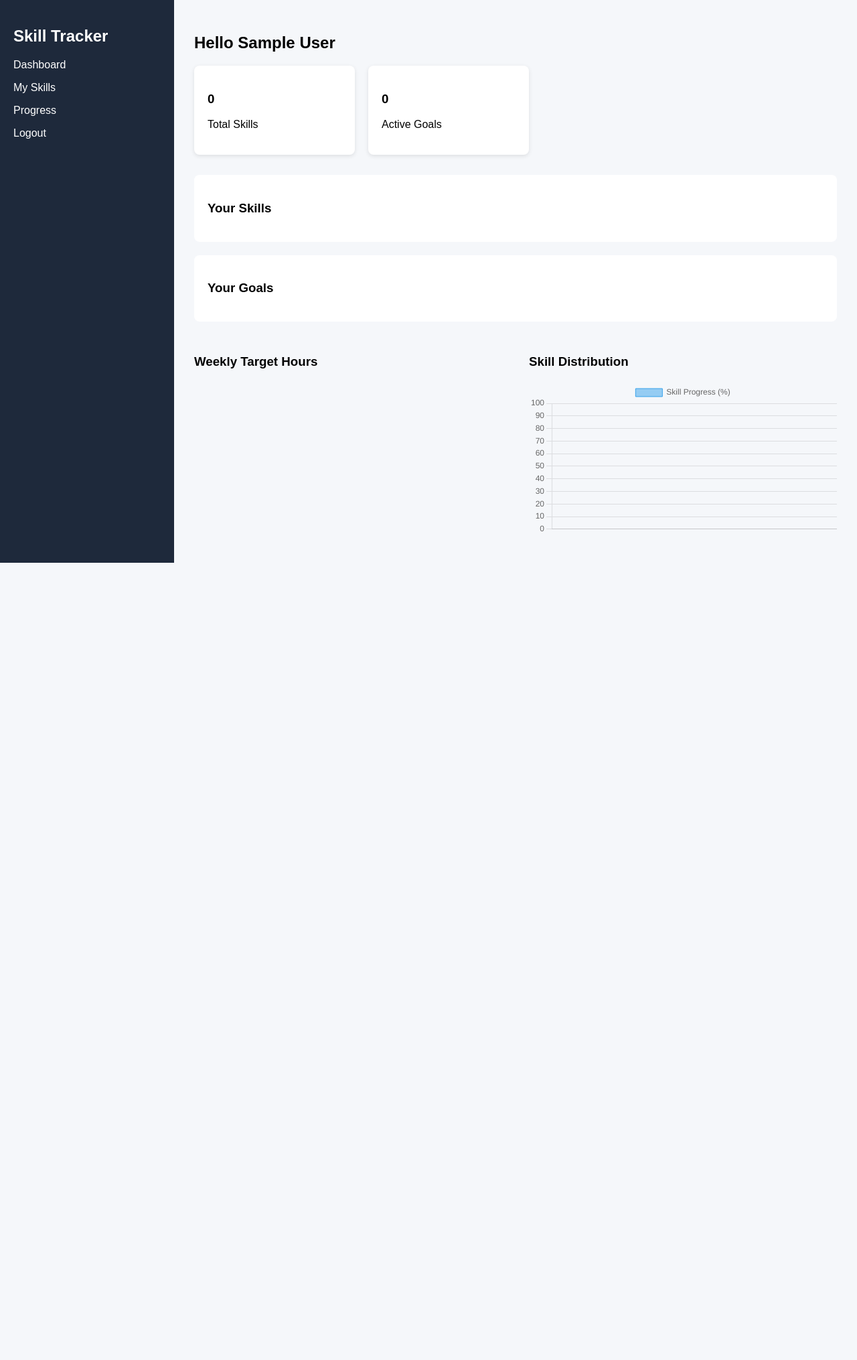
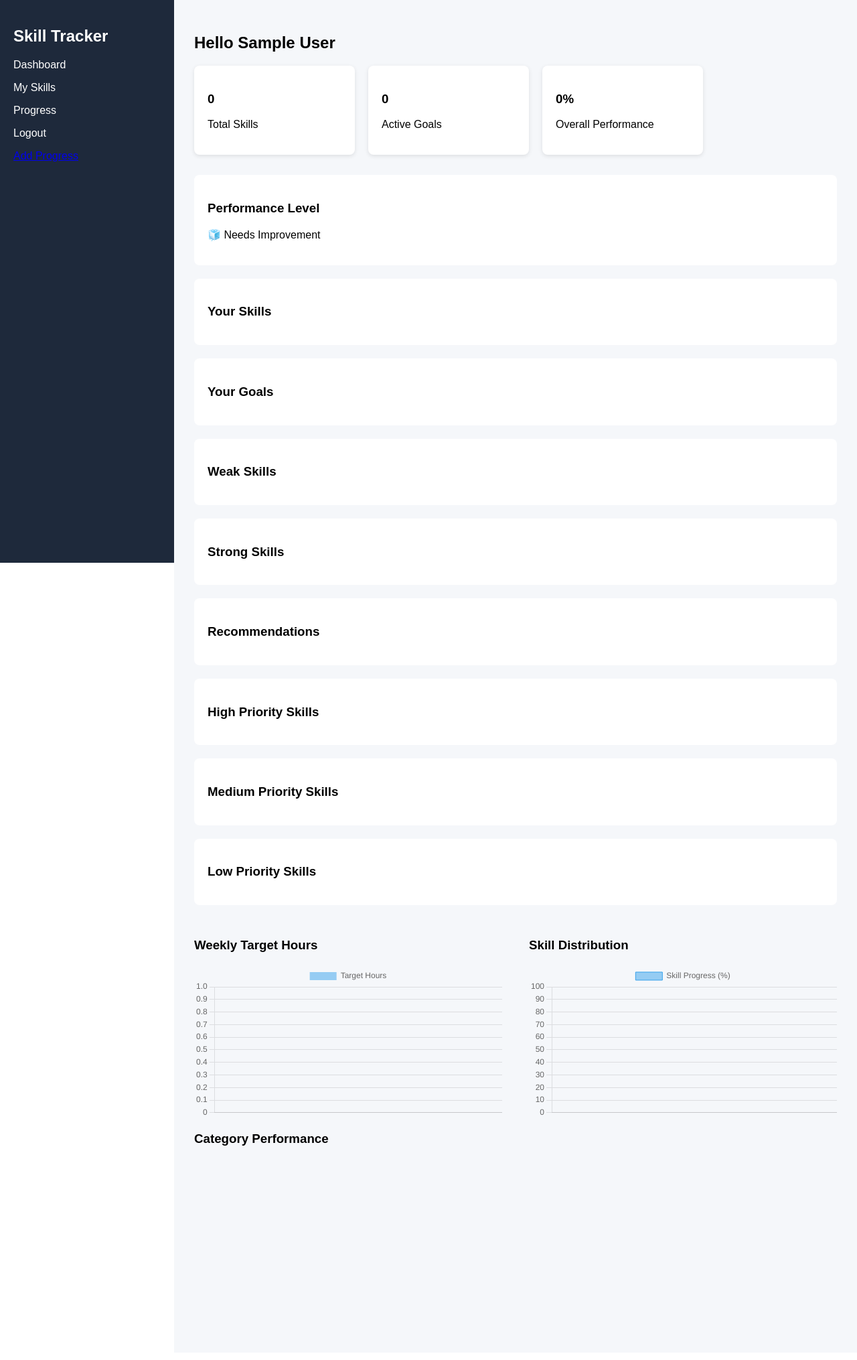
Before and after one commit to sormilabagui/student_skill_progress_analytics, a Flask app: page /user-dashboard in a window 1280 px wide. Shown: the whole page at 67% size. Before the commit the page ends 840 px from the top, so only its background shows below. Run offline with Flask 3, Linux system fonts and the light colour scheme; the visitor is signed in with stand-in values (Sample User, id 1); data that the repository does not hold is empty; a map, chart or similar area stays blank.

Commit message:
update...

```diff
--- a/app/routes.py
+++ b/app/routes.py
@@ -1,7 +1,8 @@
 from flask import Blueprint, render_template, request, redirect, url_for
-from .models import SkillCategory, Skill, UserSkill, Goal
+from .models import SkillCategory, Skill, UserSkill, Goal, Progress
 from .extensions import db
 from flask_login import login_required, current_user
+from datetime import datetime, timedelta
 
 main = Blueprint('main', __name__)
 
@@ -22,31 +23,130 @@ def admin_dashboard():
 @login_required
 def user_dashboard():
 
+
     # Skills selected by user
     user_skills = current_user.user_skills
 
     # Active goals
-    goals = Goal.query.filter_by(user_id=current_user.id, status="active").all()
+    goals = Goal.query.filter_by(
+        user_id=current_user.id,
+        status="active"
+    ).all()
 
-    # Data for charts
+    # Chart Data
+    skill_labels = []
+    skill_progress = []
     skill_names = []
     target_hours = []
-    skill_labels = [us.skill.skill_name for us in user_skills]
-    skill_progress = [0 for _ in user_skills]
 
-    for g in goals:
-        skill_names.append(g.skill.skill_name)
-        target_hours.append(g.target_hours_per_week)
+    # Analytics Data
+    weak_skills = []
+    strong_skills = []
+    recommendations = []
+    goal_progress = {}
+
+    #priority analysis
+    high_priority = []
+    medium_priority = []
+    low_priority = []
+
+    total_progress = 0
+    skill_count = 0
+
+    category_data = {}
+
+    for us in user_skills:
+
+        skill_name = us.skill.skill_name
+        weight = us.skill.weight
+        category = us.skill.category.name
+
+        if weight >= 7:
+            high_priority.append(skill_name)
+
+        elif weight >= 5:
+            medium_priority.append(skill_name)
+
+        else:
+            low_priority.append(skill_name)
+
+        goal = Goal.query.filter_by(
+            user_id=current_user.id,
+            skill_id=us.skill_id,
+            status="active"
+        ).first()
+
+        if goal:
+
+            target = goal.target_hours_per_week
+
+            # Get last 7 days progress
+            week_ago = datetime.utcnow() - timedelta(days=7)
+
+            progress_entries = Progress.query.filter(
+                Progress.user_id == current_user.id,
+                Progress.skill_id == us.skill_id,
+                Progress.date >= week_ago
+            ).all()
+
+            actual = sum(p.hours_spent for p in progress_entries)
+
+            progress = (actual / target) * 100 if target else 0
+            goal_progress[skill_name] = round(progress, 2)
+
+            total_progress += progress
+            skill_count += 1
+
+            if category in category_data:
+                category_data[category] += progress
+            else:
+                category_data[category] = progress
+
+            skill_names.append(skill_name)
+            target_hours.append(target)
+
+            # Weakness detection
+            if progress == 0:
+                weak_skills.append(skill_name)
+                recommendations.append(f"Start working on {skill_name}")
+
+            elif progress < 50:
+                weak_skills.append(skill_name)
+                recommendations.append(f"Increase time for {skill_name}")
+
+            else:
+                strong_skills.append(skill_name)
+
+        else:
+            progress = 0
+
+        skill_labels.append(skill_name)
+        skill_progress.append(progress)
+
+    overall_performance = round(total_progress / skill_count, 2) if skill_count else 0
+    category_labels = list(category_data.keys())
+    category_values = list(category_data.values())
+
 
     return render_template(
         "user_dashboard.html",
         user=current_user,
         user_skills=user_skills,
         goals=goals,
+        goal_progress=goal_progress,
         skill_names=skill_names,
         target_hours=target_hours,
         skill_labels=skill_labels,
-        skill_progress=skill_progress
+        skill_progress=skill_progress,
+        weak_skills=weak_skills,
+        strong_skills=strong_skills,
+        recommendations=recommendations,
+        high_priority=high_priority,
+        medium_priority=medium_priority,
+        low_priority=low_priority,
+        overall_performance=overall_performance,
+        category_labels=category_labels,
+        category_values=category_values,
     )
 
 @main.route("/admin/add-category", methods=["GET", "POST"])
@@ -128,3 +228,27 @@ def skill_setup():
         return redirect(url_for("main.user_dashboard"))
 
     return render_template("setup_skills.html", categories=categories)
+
+@main.route("/add-progress", methods=["GET", "POST"])
+@login_required
+def add_progress():
+
+    user_skills = current_user.user_skills
+
+    if request.method == "POST":
+
+        skill_id = request.form.get("skill_id")
+        hours = float(request.form.get("hours"))
+
+        progress = Progress(
+            user_id=current_user.id,
+            skill_id=skill_id,
+            hours_spent=hours
+        )
+
+        db.session.add(progress)
+        db.session.commit()
+
+        return redirect(url_for("main.user_dashboard"))
+
+    return render_template("add_progress.html", user_skills=user_skills)
--- a/app/static/js/user_dashboard.js
+++ b/app/static/js/user_dashboard.js
@@ -1,5 +1,6 @@
 document.addEventListener("DOMContentLoaded", function () {
 
+    // Skill Progress Chart
     const skillCanvas = document.getElementById("skillChart");
 
     const labels = JSON.parse(skillCanvas.dataset.labels);
@@ -26,4 +27,48 @@ document.addEventListener("DOMContentLoaded", function () {
         }
     });
 
+
+
+    // Category Pie Chart
+    const categoryCanvas = document.getElementById("categoryChart");
+
+    const categoryLabels = JSON.parse(categoryCanvas.dataset.labels);
+    const categoryValues = JSON.parse(categoryCanvas.dataset.values);
+
+    new Chart(categoryCanvas, {
+        type: "pie",
+        data: {
+            labels: categoryLabels,
+            datasets: [{
+                data: categoryValues
+            }]
+        },
+        options: {
+            responsive: true,
+            maintainAspectRatio: false
+        }
+    });
+
+
+
+    // Weekly Target Chart
+    const weeklyCanvas = document.getElementById("weeklyChart");
+
+    const weeklyLabels = JSON.parse(weeklyCanvas.dataset.labels);
+    const weeklyData = JSON.parse(weeklyCanvas.dataset.data);
+
+    new Chart(weeklyCanvas, {
+        type: "bar",
+        data: {
+            labels: weeklyLabels,
+            datasets: [{
+                label: "Target Hours",
+                data: weeklyData
+            }]
+        },
+        options: {
+            responsive: true
+        }
+    });
+
 });
--- a/app/templates/user_dashboard.html
+++ b/app/templates/user_dashboard.html
@@ -65,6 +65,7 @@
         <p>My Skills</p>
         <p>Progress</p>
         <p>Logout</p>
+        <a href="{{ url_for('main.add_progress') }}">Add Progress</a>
 
     </div>
 
@@ -85,8 +86,28 @@
                 <p>Active Goals</p>
             </div>
 
+            <div class="card">
+                <h3>{{ overall_performance }}%</h3>
+                <p>Overall Performance</p>
+            </div>
+
         </div>
 
+        <div class="section">
+            <h3>Performance Level</h3>
+
+            {% if overall_performance >= 70 %}
+            <p>🔥 Excellent Progress</p>
+
+            {% elif overall_performance >= 40 %}
+            <p>⚖️ Moderate Progress</p>
+
+            {% else %}
+            <p>🧊 Needs Improvement</p>
+
+            {% endif %}
+
+        </div>
 
         <div class="section">
 
@@ -117,6 +138,7 @@
 
                 <li>
                     {{ g.skill.skill_name }} - {{ g.target_hours_per_week }} hrs/week
+                    — {{ goal_progress[g.skill.skill_name] }} %
                 </li>
 
             {% endfor %}
@@ -125,11 +147,93 @@
 
         </div>
 
+
+
+        <div class="section">
+
+            <h3>Weak Skills</h3>
+
+            <ul>
+            {% for skill in weak_skills %}
+                <li>{{ skill }}</li>
+            {% endfor %}
+            </ul>
+
+        </div>
+
+
+        <div class="section">
+
+            <h3> Strong Skills</h3>
+
+            <ul>
+            {% for skill in strong_skills %}
+                <li>{{ skill }}</li>
+            {% endfor %}
+            </ul>
+
+        </div>
+
+
+        <div class="section">
+
+            <h3> Recommendations</h3>
+
+            <ul>
+            {% for r in recommendations %}
+                <li>{{ r }}</li>
+            {% endfor %}
+            </ul>
+
+        </div>
+
+        <div class="section">
+
+            <h3> High Priority Skills</h3>
+
+            <ul>
+            {% for skill in high_priority %}
+            <li>{{ skill }}</li>
+            {% endfor %}
+            </ul>
+
+            </div>
+
+
+            <div class="section">
+
+            <h3> Medium Priority Skills</h3>
+
+            <ul>
+            {% for skill in medium_priority %}
+            <li>{{ skill }}</li>
+            {% endfor %}
+            </ul>
+
+            </div>
+
+
+            <div class="section">
+
+            <h3> Low Priority Skills</h3>
+
+            <ul>
+            {% for skill in low_priority %}
+            <li>{{ skill }}</li>
+            {% endfor %}
+            </ul>
+
+            </div>
+
         <div style="display:flex; gap:40px; margin-top:30px;">
 
             <div style="width:50%;">
                 <h3>Weekly Target Hours</h3>
-                <canvas id="weeklyChart"></canvas>
+                <canvas
+                id="weeklyChart"
+                data-labels='{{ skill_names | tojson }}'
+                data-data='{{ target_hours | tojson }}'>
+                </canvas>
             </div>
 
             <div style="width:50%;">
@@ -143,6 +247,15 @@
 
         </div>
 
+        <div style="width:50%; height: 300px;">
+            <h3>Category Performance</h3>
+            <canvas
+                id="categoryChart"
+                data-labels='{{ category_labels | tojson }}'
+                data-values='{{ category_values | tojson }}'>
+            </canvas>
+        </div>
+
 
     </div>
 
```
Also changed, not shown: app/models.py (+14 -0 lines), app/templates/add_progress.html (added, +33 -0 lines).
